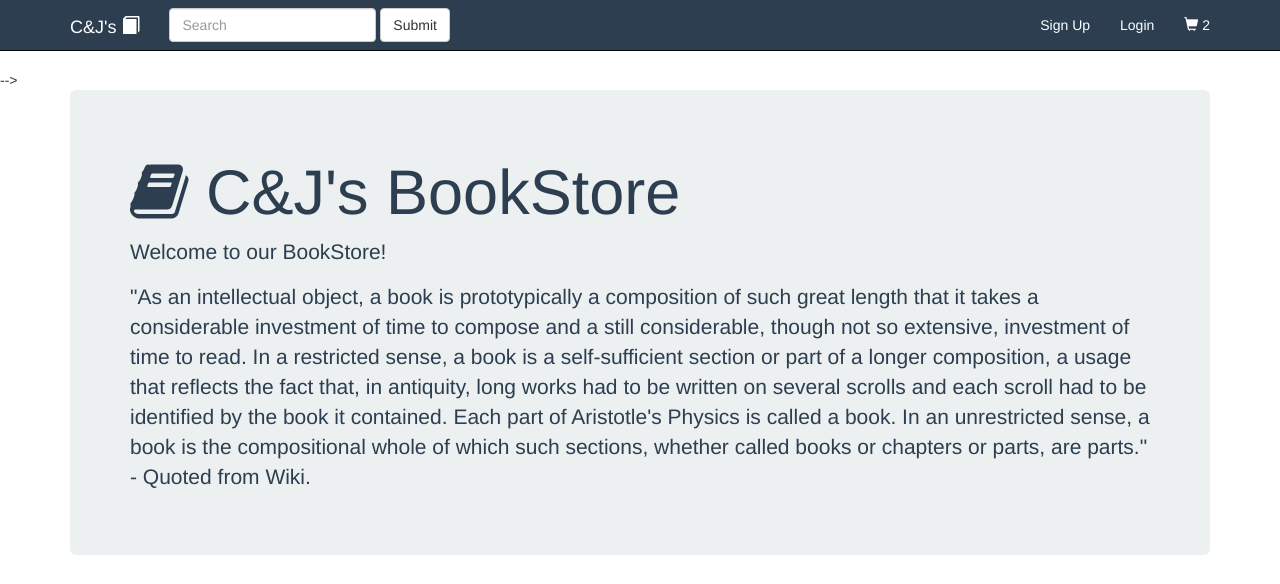
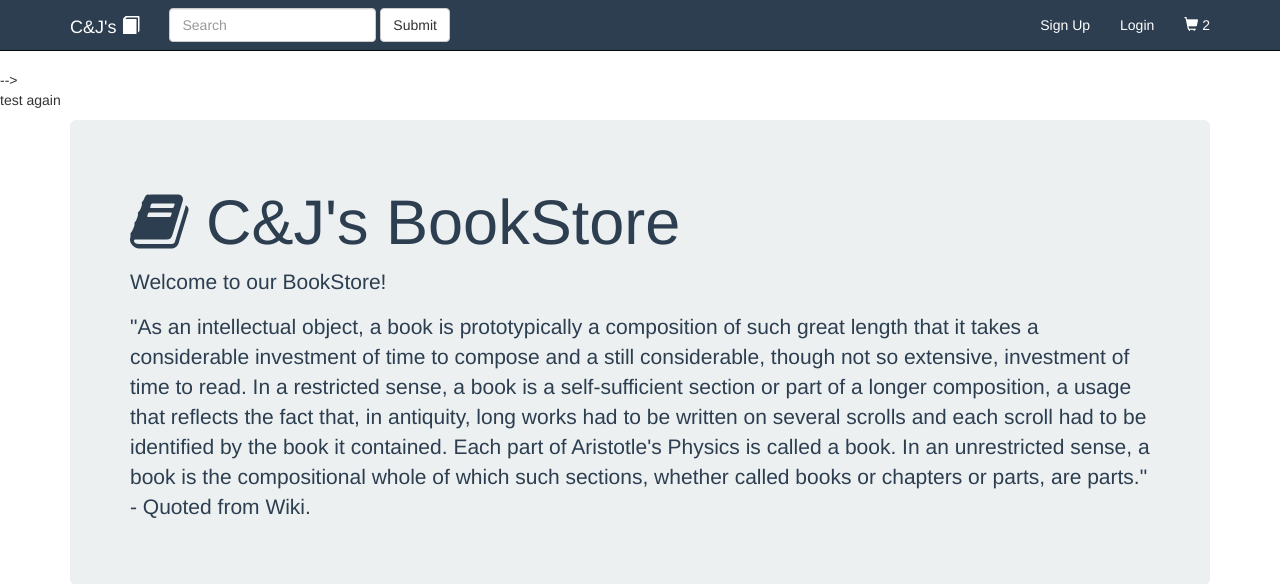
Before and after one commit to JadwinL12/CJ-s-Bookstore, a Flask app: page / in a window 1280 px wide. Shown: the top 584 px of the page. Run offline with Flask 2, Linux system fonts and the light colour scheme; some libraries are stand-ins or nearby versions.

Commit message:
test again

```diff
--- a/templates/bookstore.html
+++ b/templates/bookstore.html
@@ -73,7 +73,7 @@
 			</div>
 		</div>
 	</nav>
-
+  <p>test again</p>
   <div class="container">
 
     <div class="jumbotron">
```
